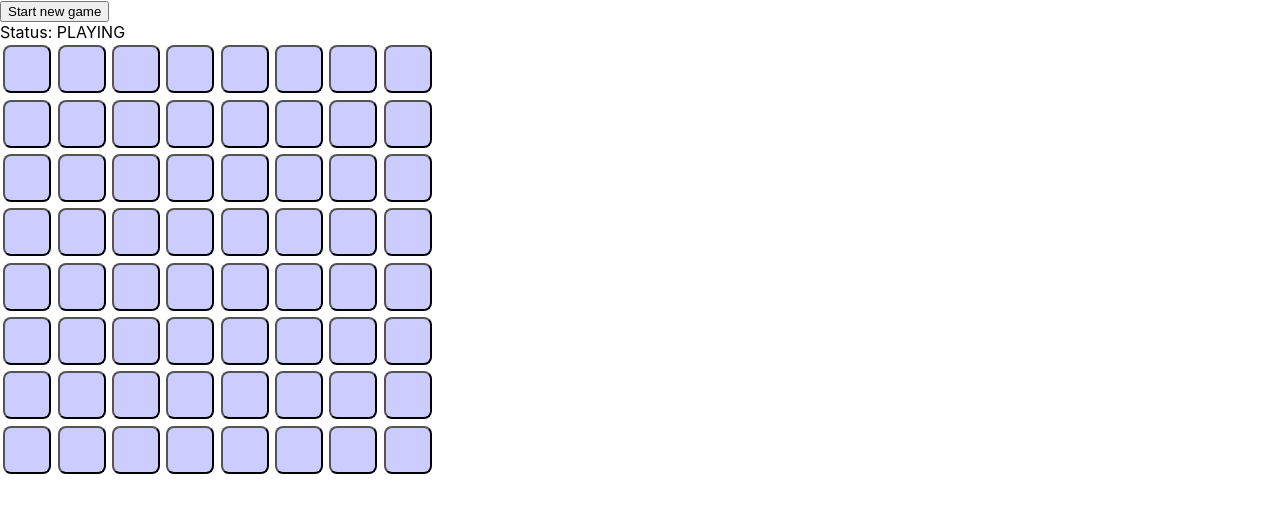
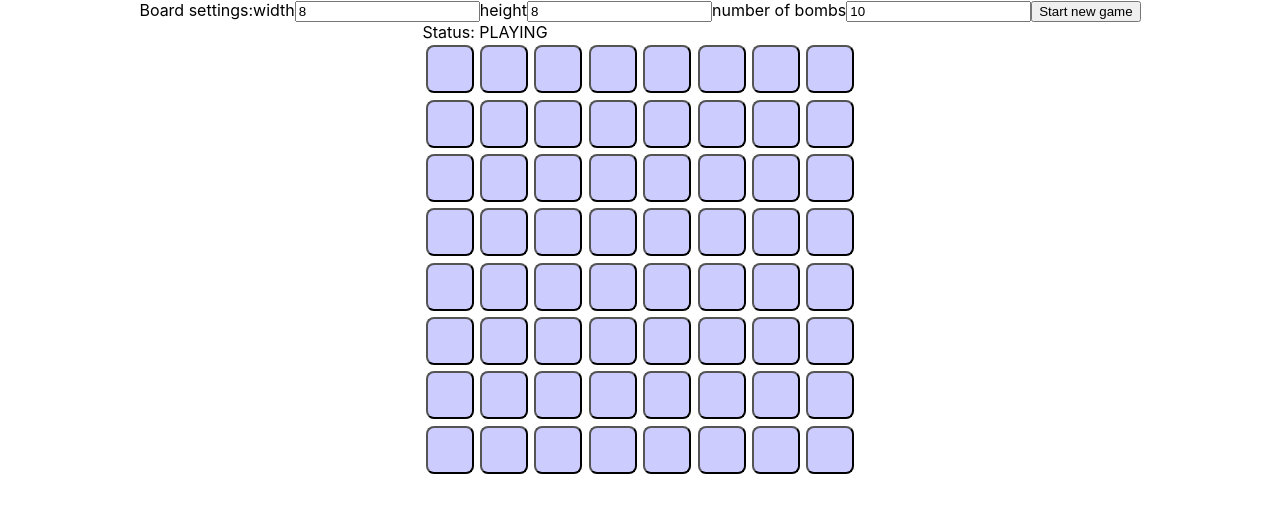
Before and after one commit to wdoug/minesweeper, a React (Create React App) app: page / in a window 1280 px wide. Shown: the top 512 px of the page. Built offline with nearby package versions, Linux system fonts and the light colour scheme.

Commit message:
Add ability to customize board size and number of bombs
Also refactor board creation to be in the Board component

```diff
--- a/public/index.html
+++ b/public/index.html
@@ -19,7 +19,7 @@
       work correctly both with client-side routing and a non-root public URL.
       Learn how to configure a non-root public URL by running `npm run build`.
     -->
-    <title>React App</title>
+    <title>Minesweeper</title>
   </head>
   <body>
     <noscript>
--- a/src/App.css
+++ b/src/App.css
@@ -1,3 +1,5 @@
 .App {
-  /* text-align: center; */
+  display: flex;
+  align-items: center;
+  flex-direction: column;
 }
--- a/src/App.tsx
+++ b/src/App.tsx
@@ -1,14 +1,7 @@
 import React, { Component } from 'react';
 import Board from './Board';
 import { DEFAULT_X_DIM, DEFAULT_Y_DIM, DEFAULT_NUM_BOMBS } from './config';
-import { createNewBoardWithBombs, BOMB_KEY, Board as BoardType } from './utils';
 import './App.css';
-
-declare global {
-  interface Window {
-    cheat: any;
-  }
-}
 
 type State = {
   nextGameSettings: {
@@ -16,8 +9,16 @@ type State = {
     yDim: number;
     numBombs: number;
   };
-  board: BoardType;
+  xDim: number;
+  yDim: number;
+  numBombs: number;
+  gameKey: number;
 };
+
+function boundInt(input: number | string, min: number, max: number) {
+  const int = parseInt(input.toString(), 10) || 0;
+  return Math.min(Math.max(min, int), max);
+}
 
 class App extends Component<{}, State> {
   state = {
@@ -26,47 +27,83 @@ class App extends Component<{}, State> {
       yDim: DEFAULT_Y_DIM,
       numBombs: DEFAULT_NUM_BOMBS
     },
-    board: createNewBoardWithBombs(
-      DEFAULT_X_DIM,
-      DEFAULT_Y_DIM,
-      DEFAULT_NUM_BOMBS
-    )
+    xDim: DEFAULT_X_DIM,
+    yDim: DEFAULT_Y_DIM,
+    numBombs: DEFAULT_NUM_BOMBS,
+    gameKey: 1
   };
 
-  componentDidMount() {
-    this._addCheats();
-  }
-
-  componentDidUpdate() {
-    this._addCheats();
-  }
-
-  _addCheats = () => {
-    window.cheat = window.cheat || {};
-    window.cheat.printBoard = () => {
-      // eslint-disable-next-line no-console
-      console.log(
-        this.state.board
-          .map(row => row.map(v => (v === BOMB_KEY ? 'X' : v)).join(' '))
-          .join('\n')
-      );
-    };
+  _startNewGame = (event: React.FormEvent) => {
+    event.preventDefault();
+    this.setState(state => {
+      const { xDim, yDim, numBombs } = state.nextGameSettings;
+      return {
+        xDim,
+        yDim,
+        numBombs,
+        gameKey: state.gameKey + 1
+      };
+    });
   };
 
-  _startNewGame = () => {
-    const { xDim, yDim, numBombs } = this.state.nextGameSettings;
-    this.setState(state => ({
-      board: createNewBoardWithBombs(xDim, yDim, numBombs)
-    }));
+  _inputHandler = (event: React.ChangeEvent<HTMLInputElement>) => {
+    const { name, value } = event.target;
+    this.setState(state => {
+      let { xDim, yDim, numBombs } = state.nextGameSettings;
+      if (name === 'xDim') {
+        xDim = boundInt(value, 1, 20);
+      } else if (name === 'yDim') {
+        yDim = boundInt(value, 1, 20);
+      } else {
+        numBombs = Number(value);
+      }
+      numBombs = boundInt(numBombs, 0, xDim * yDim - 1);
+      return {
+        nextGameSettings: {
+          xDim,
+          yDim,
+          numBombs
+        }
+      };
+    });
   };
 
   render() {
+    const { nextGameSettings, xDim, yDim, numBombs, gameKey } = this.state;
     return (
       <div className="App">
-        <div>
-          <button onClick={this._startNewGame}>Start new game</button>
-        </div>
-        <Board board={this.state.board} />
+        <form onSubmit={this._startNewGame}>
+          Board settings:
+          <label>
+            width
+            <input
+              name="xDim"
+              type="number"
+              value={nextGameSettings.xDim}
+              onChange={this._inputHandler}
+            />
+          </label>
+          <label>
+            height
+            <input
+              name="yDim"
+              type="number"
+              value={nextGameSettings.yDim}
+              onChange={this._inputHandler}
+            />
+          </label>
+          <label>
+            number of bombs
+            <input
+              name="numBombs"
+              type="number"
+              value={nextGameSettings.numBombs}
+              onChange={this._inputHandler}
+            />
+          </label>
+          <button type="submit">Start new game</button>
+        </form>
+        <Board xDim={xDim} yDim={yDim} numBombs={numBombs} gameKey={gameKey} />
       </div>
     );
   }
--- a/src/Board.tsx
+++ b/src/Board.tsx
@@ -1,6 +1,7 @@
 import React from 'react';
 import {
   copyBoard,
+  createNewBoardWithBombs,
   forEachSurroundingCell,
   BOMB_KEY,
   Board as BoardType
@@ -8,6 +9,12 @@ import {
 import Card from './Card';
 import { NEXT_REVEAL_TIMEOUT } from './config';
 import './Board.css';
+
+declare global {
+  interface Window {
+    cheat: any;
+  }
+}
 
 type RevealedCards = Array<Array<boolean>>;
 type GameStates = 'PLAYING' | 'FAILED' | 'SUCCEEDED';
@@ -18,8 +25,22 @@ const gameStates: { [key: string]: GameStates } = {
   SUCCEEDED: 'SUCCEEDED'
 };
 
-function getInitialState(board: BoardType) {
+type Props = {
+  xDim: number;
+  yDim: number;
+  numBombs: number;
+  gameKey: number;
+};
+type State = {
+  board: BoardType;
+  revealedCards: RevealedCards;
+  gameState: GameStates;
+};
+
+function getInitialState({ xDim, yDim, numBombs }: Props) {
+  const board = createNewBoardWithBombs(xDim, yDim, numBombs);
   return {
+    board,
     revealedCards: board.map(row => row.map(value => false)),
     gameState: gameStates.PLAYING
   };
@@ -34,14 +55,6 @@ function isEveryNonBombRevealed(
   );
 }
 
-type Props = {
-  board: BoardType;
-};
-type State = {
-  revealedCards: RevealedCards;
-  gameState: GameStates;
-};
-
 class Board extends React.Component<Props, State> {
   timeoutIds: number[];
 
@@ -49,29 +62,45 @@ class Board extends React.Component<Props, State> {
     super(props, context);
 
     this.timeoutIds = [];
-    this.state = getInitialState(props.board);
+    this.state = getInitialState(props);
+    this._addCheats();
   }
 
   componentDidUpdate(prevProps: Props) {
-    if (prevProps.board !== this.props.board) {
-      this.setState(getInitialState(this.props.board));
+    if (prevProps.gameKey !== this.props.gameKey) {
+      this.setState(getInitialState(this.props));
     }
+    this._addCheats();
   }
 
+  _addCheats = () => {
+    window.cheat = window.cheat || {};
+    window.cheat.printBoard = () => {
+      // eslint-disable-next-line no-console
+      console.log(
+        this.state.board
+          .map(row => row.map(v => (v === BOMB_KEY ? 'X' : v)).join(' '))
+          .join('\n')
+      );
+    };
+  };
+
   _getRevealCardCallback = (x: number, y: number) => () => {
+    // TODO move the x and y into the card itself
     this._revealCards([[x, y]]);
-    if (this.props.board[y][x] === BOMB_KEY) {
+    if (this.state.board[y][x] === BOMB_KEY) {
       this.setState({
         gameState: gameStates.FAILED
       });
     }
   };
 
+  // TODO: Move to utils
   _getNextCardsToReveal = (x: number, y: number) => {
-    const { revealedCards } = this.state;
+    const { revealedCards, board } = this.state;
     const nextCardsToReveal: Array<[number, number]> = [];
 
-    forEachSurroundingCell(this.props.board, x, y, (val, i, j) => {
+    forEachSurroundingCell(board, x, y, (val, i, j) => {
       if (!revealedCards[j][i]) {
         nextCardsToReveal.push([i, j]);
       }
@@ -83,13 +112,13 @@ class Board extends React.Component<Props, State> {
   _revealCards = (xyLocations: Array<[number, number]>) => {
     let nextCardsToReveal: Array<[number, number]> = [];
 
-    this.setState((state, props) => {
+    this.setState(state => {
       const updatedRevealedCards = copyBoard(state.revealedCards);
       xyLocations.forEach(([x, y]) => {
         if (!updatedRevealedCards[y][x]) {
           updatedRevealedCards[y][x] = true;
 
-          if (props.board[y][x] === 0) {
+          if (state.board[y][x] === 0) {
             nextCardsToReveal = nextCardsToReveal.concat(
               this._getNextCardsToReveal(x, y)
             );
@@ -110,7 +139,7 @@ class Board extends React.Component<Props, State> {
         revealedCards: updatedRevealedCards
       };
 
-      if (isEveryNonBombRevealed(this.props.board, updatedRevealedCards)) {
+      if (isEveryNonBombRevealed(state.board, updatedRevealedCards)) {
         newState.gameState = gameStates.SUCCEEDED;
       }
 
@@ -129,7 +158,7 @@ class Board extends React.Component<Props, State> {
     return (
       <div className="Board">
         <div>Status: {gameState}</div>
-        {this.props.board.map((row, j) => {
+        {this.state.board.map((row, j) => {
           return (
             <div key={j} className="Board-row">
               {row.map((value, i) => (
--- a/src/config.ts
+++ b/src/config.ts
@@ -2,3 +2,5 @@ export const DEFAULT_X_DIM = 8;
 export const DEFAULT_Y_DIM = 8;
 export const DEFAULT_NUM_BOMBS = 10;
 export const NEXT_REVEAL_TIMEOUT = 100;
+export const MAX_X_DIM = 20;
+export const MAX_Y_DIM = 20;
```
Also changed, not shown: 2 other files (tests, documents, lock files or other folders).
